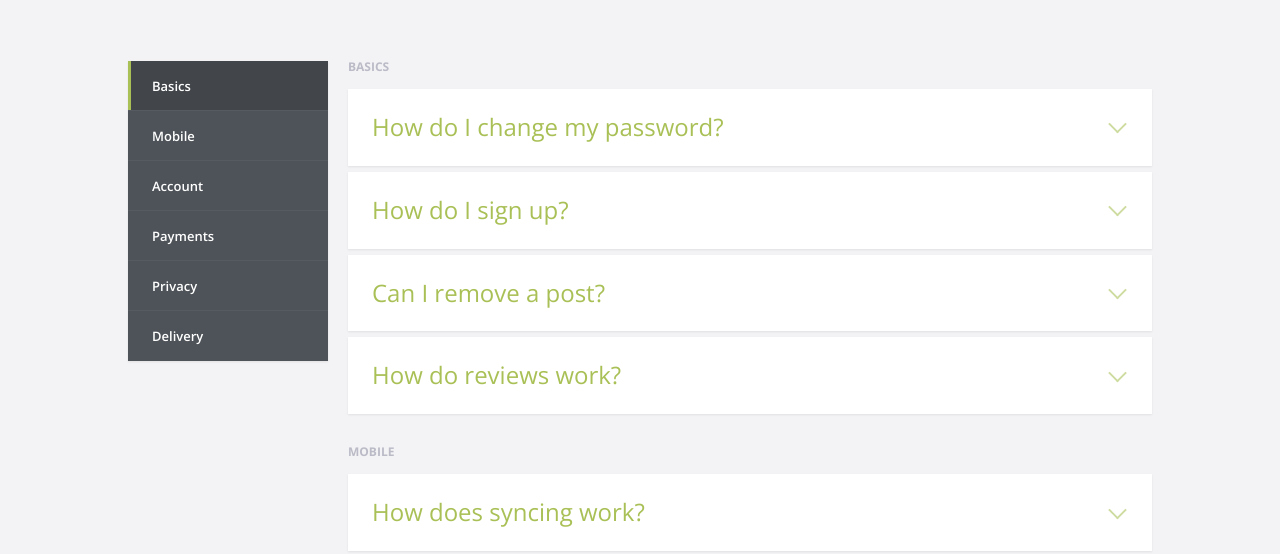
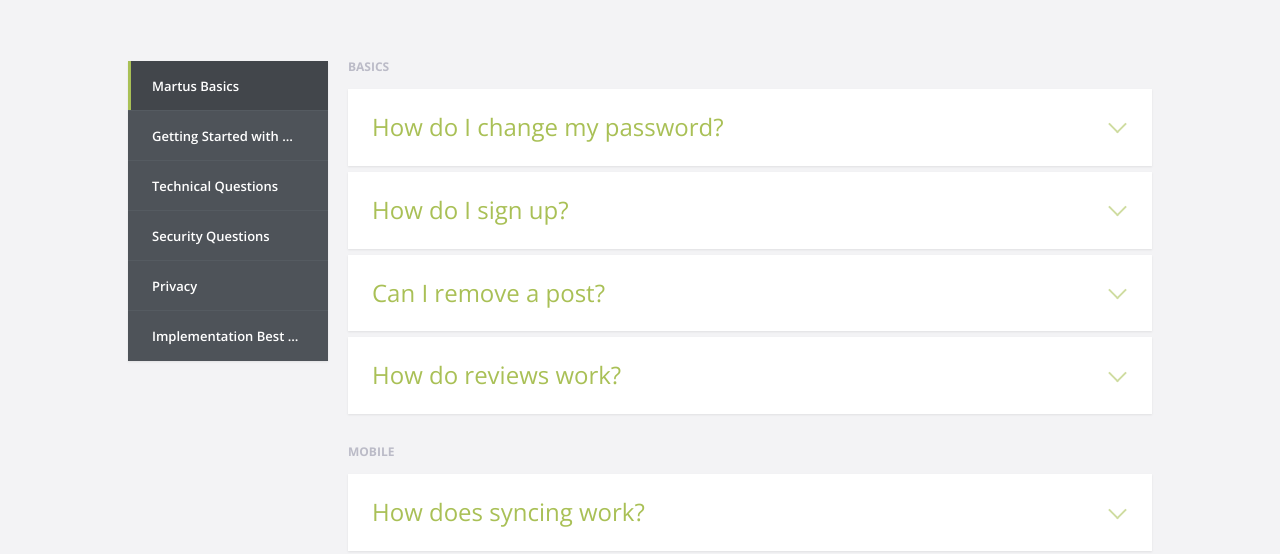
Before and after one commit to benetech/MartusDocumentation, a plain HTML site: page index.html in a window 1280 px wide. Shown: the part 243-797 px from the top of the page. Drawn offline with nearby package versions, Linux system fonts and the light colour scheme.

Commit message:
update categories

```diff
--- a/index.html
+++ b/index.html
@@ -17,12 +17,12 @@
 </header>
 <section class="cd-faq">
 	<ul class="cd-faq-categories">
-		<li><a class="selected" href="#basics">Basics</a></li>
-		<li><a href="#mobile">Mobile</a></li>
-		<li><a href="#account">Account</a></li>
-		<li><a href="#payments">Payments</a></li>
+		<li><a class="selected" href="#martusbasics"> Martus Basics</a></li>
+		<li><a href="#gettingstarted">Getting Started with Martus</a></li>
+		<li><a href="#technicalquestions">Technical Questions</a></li>
+		<li><a href="#security">Security Questions</a></li>
 		<li><a href="#privacy">Privacy</a></li>
-		<li><a href="#delivery">Delivery</a></li>
+		<li><a href="#implementation">Implementation Best Practices</a></li>
 	</ul> <!-- cd-faq-categories -->
 
 	<div class="cd-faq-items">
```
